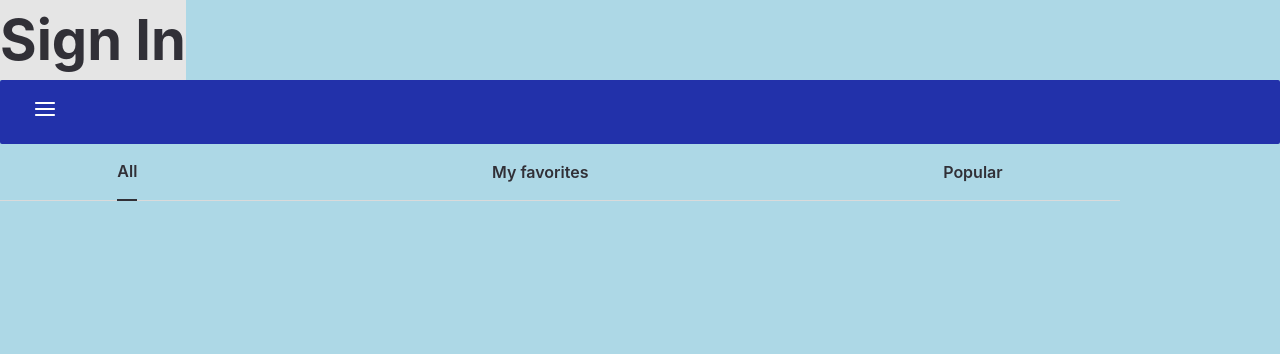
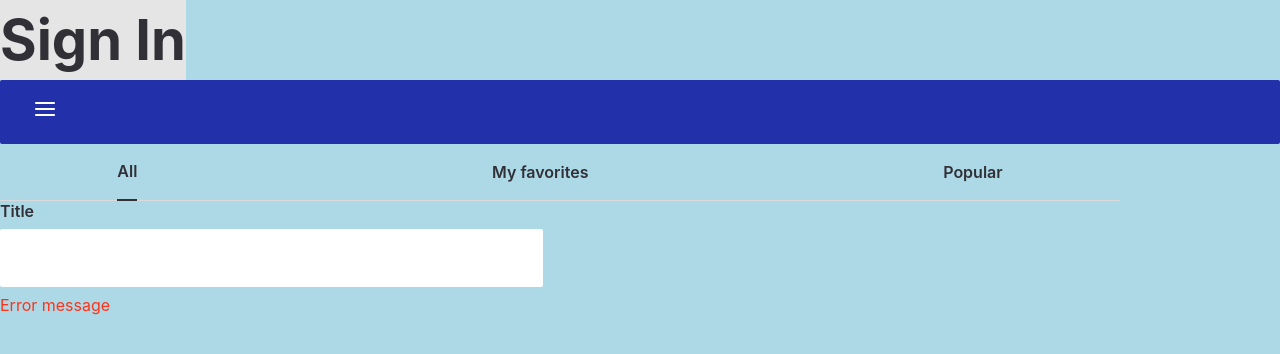
Before and after one commit to annirubi/React, a React (Create React App) app: page / in a window 1280 px wide. Shown: the top 354 px of the page. Built offline with nearby package versions, Linux system fonts and the light colour scheme.

Commit message:
created Input component

```diff
--- a/src/App.tsx
+++ b/src/App.tsx
@@ -5,9 +5,14 @@ import Title from "./Components/Title";
 import { BurgerClosedIcon, BurgerOpenedIcon } from "./Assets/icons";
 import Button, { ButtonTypes } from "./Components/Button";
 import { Tabslist }  from "./Components/TabsList";
+import Input from "./Components/Input";
 
 const App = () => {
   const [isOpened, setOpened] = useState(false)
+  const [inputValue, setInputValue] = useState(" ");
+  const onChange = (value: string) => {
+    setInputValue(value);
+  };
   return (
     <div className ={styles.container}>
       <Title title={"Sign In"} />
@@ -18,6 +23,13 @@ const App = () => {
         onClick={() => setOpened(!isOpened)}
       />
       <Tabslist/>
+      <Input
+      value={inputValue}
+      onChange={onChange}
+      placeholder={"Enter your text"}
+      title={"Title"}
+      error={"Error message"}
+      />
     </div>
   );
 }
--- /dev/null
+++ b/src/Components/Input/Input.module.css
@@ -0,0 +1,29 @@
+.container {
+display: flex;
+flex-direction: column;
+width: 543px;
+row-gap: 8px;
+}
+
+.title {
+font-weight: 600;
+font-size: 16px;
+line-height: 20px;
+color: #313037;
+}
+
+.input {
+background: #FFFFFF;
+border-radius: 2px;
+height: 56px;
+border: none;
+cursor: pointer;
+}
+
+.disabled {
+background: #E8E8E8;
+}
+
+.error {
+color: #FD3419;
+}
--- /dev/null
+++ b/src/Components/Input/Input.tsx
@@ -0,0 +1,34 @@
+import React, { FC, ChangeEvent} from "react";
+//@ts-ignore
+import styles from "./Input.module.css";
+import classnames from "classnames";
+
+type InputProps = {
+    value: string,
+    onChange: (value: string) => void,
+    placeholder?: string,
+    disabled?: boolean,
+    title?: string,
+    error?: string,
+};
+
+const Input: FC<InputProps> = ({value, onChange, placeholder, disabled, title, error}) => {
+    const onChangeInput = (event: ChangeEvent<HTMLInputElement>) => {
+        onChange(event.target.value);
+    };
+    return (
+        <div className={styles.container}>
+            {title && <div className={styles.title}>{title}</div>}
+            <input value={value}
+            onChange={onChangeInput}
+            placeholder={placeholder}
+            disabled={disabled}
+            className={classnames(styles.input, {
+                [styles.disabled]: !!disabled,
+              })} />
+            {error && <div className={styles.error}>{error}</div>}
+        </div>
+    )
+}
+
+export default Input
--- /dev/null
+++ b/src/Components/Input/index.ts
@@ -0,0 +1 @@
+export { default } from "./Input";
```
